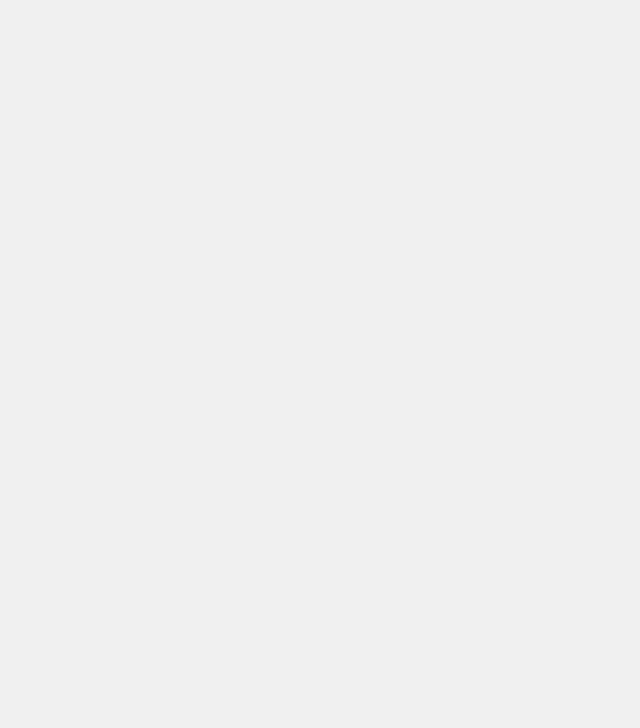
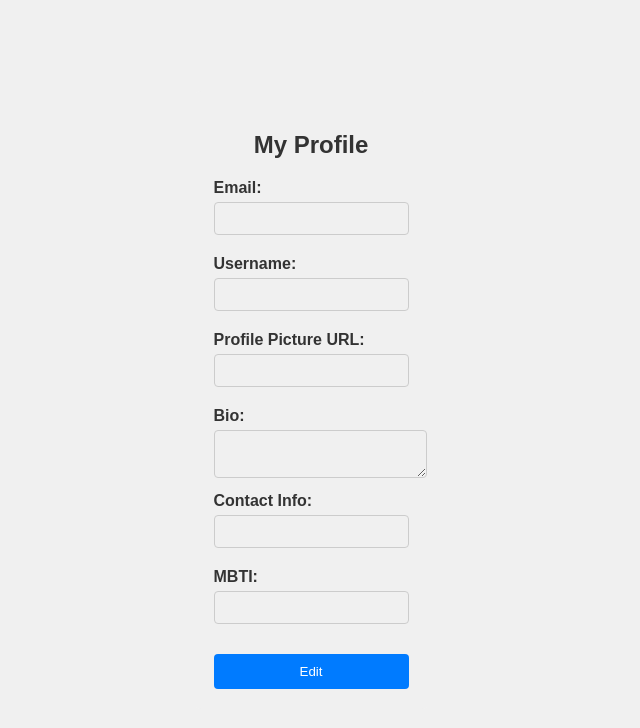
Before and after one commit to yejinj/RealtimeChatApp, a React (Create React App) app in the folder client/: page /profile in a window 1280 px wide. Before the commit this address had no page. Shown: the top 728 px of the page, without its empty margins (329-969 px from the left). Built offline with nearby package versions, Linux system fonts and the light colour scheme; no server answers.

Commit message:
[feat] 사용자 정보 입력 및 수정 추가

```diff
--- a/client/src/App.css
+++ b/client/src/App.css
@@ -149,3 +149,52 @@ button:hover {
 .delete-button:hover {
   color: #555555;
 }
+
+.profile-container {
+  max-width: 600px;
+  margin: 0 auto;
+  padding: 20px;
+  background-color: #f0f0f0;
+  border-radius: 8px;
+}
+
+.profile-container h2 {
+  text-align: center;
+}
+
+.profile-container img {
+  display: block;
+  margin: 0 auto;
+  border-radius: 50%;
+}
+
+.profile-container label {
+  display: block;
+  margin-top: 10px;
+  font-weight: bold;
+}
+
+.profile-container input,
+.profile-container textarea {
+  width: 100%;
+  padding: 8px;
+  margin-top: 5px;
+  border: 1px solid #ccc;
+  border-radius: 4px;
+}
+
+.profile-container button {
+  display: block;
+  width: 100%;
+  padding: 10px;
+  margin-top: 20px;
+  background-color: #007bff;
+  color: white;
+  border: none;
+  border-radius: 4px;
+  cursor: pointer;
+}
+
+.profile-container button:hover {
+  background-color: #0056b3;
+}
--- a/client/src/App.js
+++ b/client/src/App.js
@@ -1,8 +1,9 @@
 import React from 'react';
 import { BrowserRouter as Router, Route, Routes } from 'react-router-dom';
-import Signup from './components/Signup';
+import Signup from './components/SignupComponent';
 import Login from './components/Login';
 import Chat from './components/Chat';
+import Profile from './components/Profile';
 import './App.css';
 
 function App() {
@@ -13,6 +14,7 @@ function App() {
           <Route path="/signup" element={<Signup />} />
           <Route path="/login" element={<Login />} />
           <Route path="/chat" element={<Chat />} />
+          <Route path="/profile" element={<Profile />} />
           <Route path="/" element={<Login />} />
         </Routes>
       </div>
--- a/client/src/components/Profile.js
+++ b/client/src/components/Profile.js
@@ -7,12 +7,14 @@ function Profile() {
     profilePicture: '',
     bio: '',
     contactInfo: '',
+    mbti: '',
   });
 
-  const [token, setToken] = useState(localStorage.getItem('token'));
+  const [isEditing, setIsEditing] = useState(false);
 
   useEffect(() => {
     const fetchProfile = async () => {
+      const token = localStorage.getItem('token');
       try {
         const response = await fetch('http://localhost:8080/profile', {
           method: 'GET',
@@ -28,9 +30,14 @@ function Profile() {
     };
 
     fetchProfile();
-  }, [token]);
+  }, []);
 
-  const handleUpdateProfile = async () => {
+  const handleInputChange = (e) => {
+    setProfile({ ...profile, [e.target.name]: e.target.value });
+  };
+
+  const handleSave = async () => {
+    const token = localStorage.getItem('token');
     try {
       const response = await fetch('http://localhost:8080/profile', {
         method: 'PUT',
@@ -41,49 +48,86 @@ function Profile() {
           token,
           profilePicture: profile.profilePicture,
           bio: profile.bio,
-          contactInfo: profile.contactInfo
+          contactInfo: profile.contactInfo,
+          mbti: profile.mbti,
         }),
       });
 
-      if (!response.ok) {
-        throw new Error('Profile update failed');
+      if (response.ok) {
+        setIsEditing(false);
+        const updatedProfile = await response.json();
+        setProfile(updatedProfile.user);
+      } else {
+        console.error('Failed to update profile');
       }
-
-      const updatedProfile = await response.json();
-      setProfile(updatedProfile.user);
     } catch (error) {
       console.error('Error updating profile:', error);
     }
   };
 
   return (
-    <div>
-      <h2>Your Profile</h2>
-      <img src={profile.profilePicture} alt="Profile" width="100" />
+    <div className="profile-container">
+      <h2>My Profile</h2>
+      {profile.profilePicture && <img src={profile.profilePicture} alt="Profile" />}
+
+      <div>
+        <label>Email:</label>
+        <input type="text" name="email" value={profile.email} readOnly />
+      </div>
+
+      <div>
+        <label>Username:</label>
+        <input type="text" name="username" value={profile.username} readOnly />
+      </div>
+
       <div>
         <label>Profile Picture URL:</label>
         <input
           type="text"
+          name="profilePicture"
           value={profile.profilePicture}
-          onChange={(e) => setProfile({ ...profile, profilePicture: e.target.value })}
+          onChange={handleInputChange}
+          disabled={!isEditing}
         />
       </div>
+
       <div>
         <label>Bio:</label>
         <textarea
+          name="bio"
           value={profile.bio}
-          onChange={(e) => setProfile({ ...profile, bio: e.target.value })}
+          onChange={handleInputChange}
+          disabled={!isEditing}
         />
       </div>
+
       <div>
         <label>Contact Info:</label>
         <input
           type="text"
+          name="contactInfo"
           value={profile.contactInfo}
-          onChange={(e) => setProfile({ ...profile, contactInfo: e.target.value })}
+          onChange={handleInputChange}
+          disabled={!isEditing}
         />
       </div>
-      <button onClick={handleUpdateProfile}>Update Profile</button>
+
+      <div>
+        <label>MBTI:</label>
+        <input
+          type="text"
+          name="mbti"
+          value={profile.mbti}
+          onChange={handleInputChange}
+          disabled={!isEditing}
+        />
+      </div>
+
+      {isEditing ? (
+        <button onClick={handleSave}>Save</button>
+      ) : (
+        <button onClick={() => setIsEditing(true)}>Edit</button>
+      )}
     </div>
   );
 }
```
Also changed, not shown: client/src/components/SignupComponent.js (renamed from client/src/components/Signup.js), 2 other files (tests, documents, lock files or other folders).
